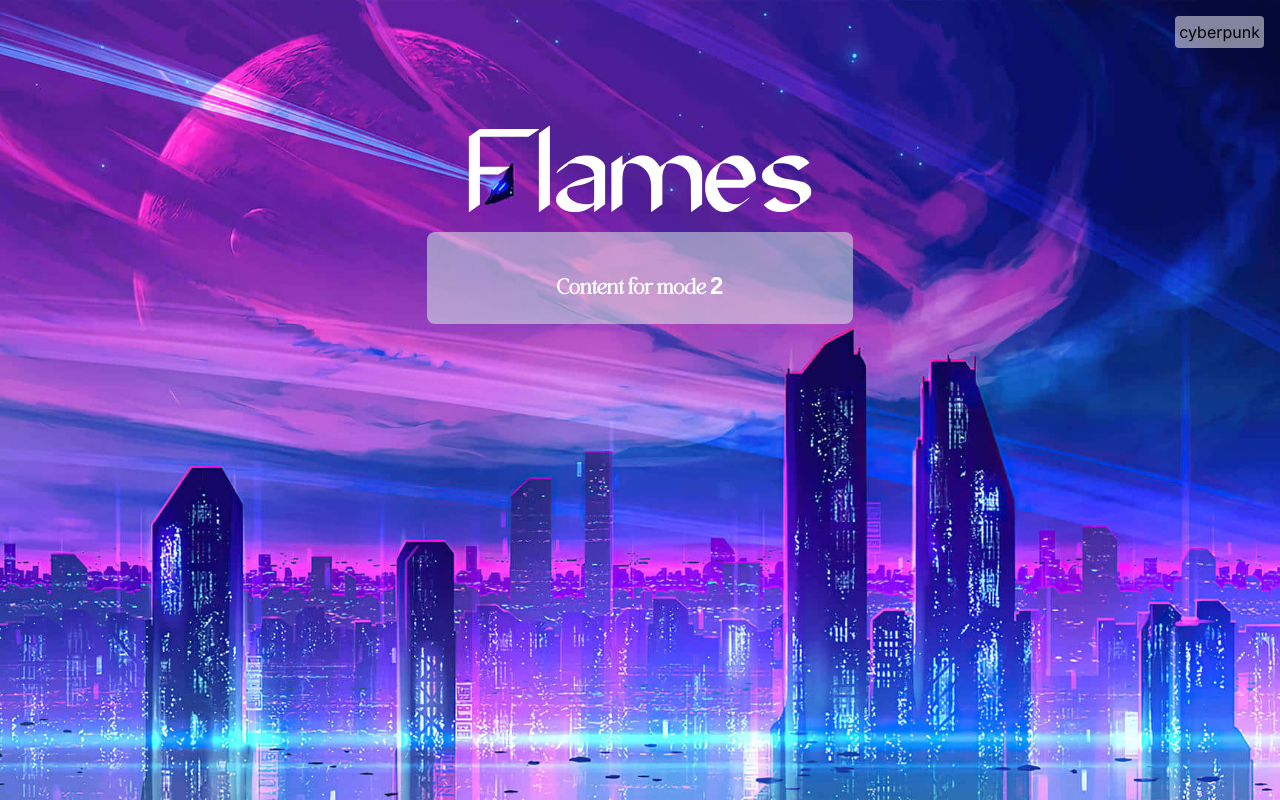
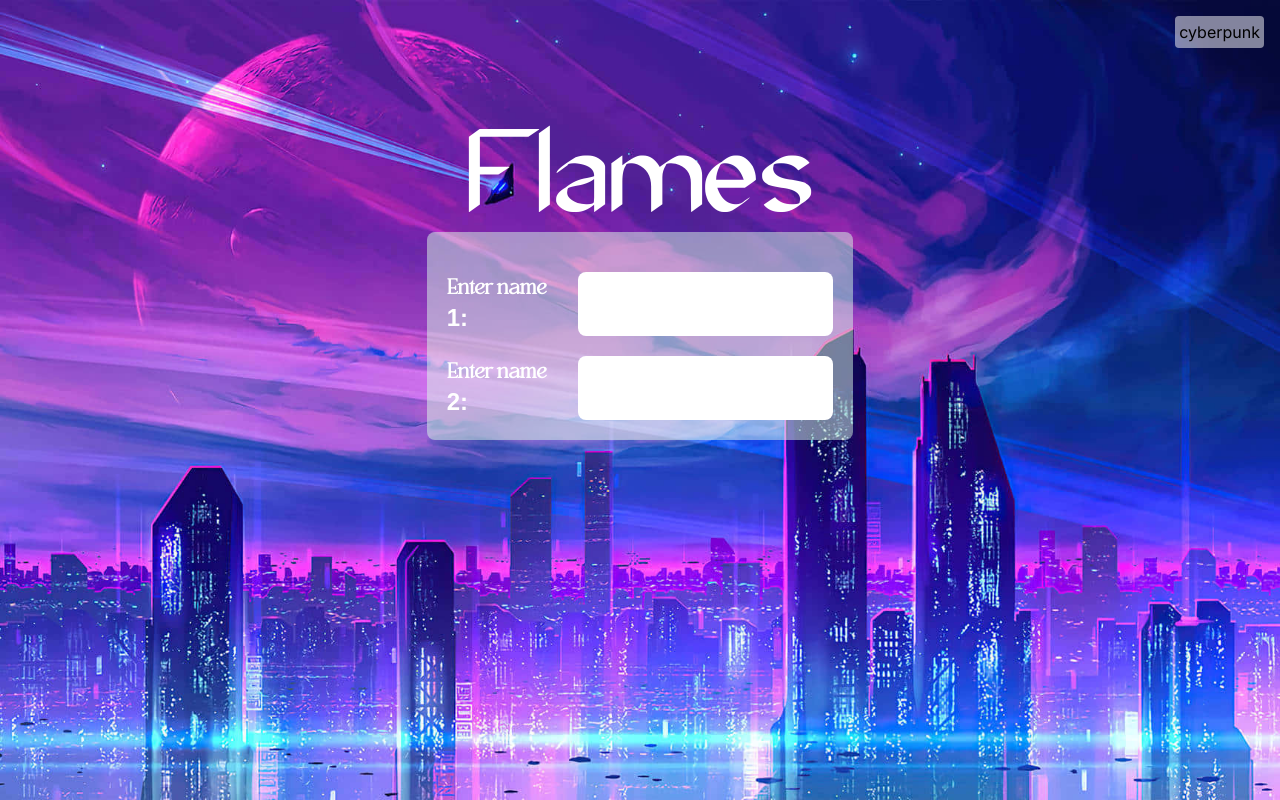
Before and after one commit to dxyaa/FlamesGame, a Next.js app: page / in a window 1280 px wide. Both pictures are taken after a click on the button "groot". Built offline with nearby package versions, Linux system fonts and the light colour scheme.

Commit message:
result frontend

```diff
--- a/src/app/page.js
+++ b/src/app/page.js
@@ -5,7 +5,7 @@ import green from "../../public/images/green.jpg";
 import night from "../../public/images/night.jpg";
 import paris from "../../public/images/paris.jpg";
 import CircularIterator from "./components/circular";
-import { useRef } from "react";
+import { useEffect, useRef } from "react";
 
 export default function Home() {
   const [mode, setMode] = useState(1);
@@ -212,8 +212,46 @@ export default function Home() {
                   </div>
                 </>
               )}
-              {mode === 2 && <div className="text-2xl">Content for mode 2</div>}
-              {mode === 3 && <div className="text-2xl">Content for mode 3</div>}
+              {mode === 2 && (
+                <>
+                  <div className="flex flex-row w-full justify-center">
+                    <p className="text-2xl">Enter name 1:</p>
+                    <input
+                      onChange={(e) => setName1(e.target.value)}
+                      value={name1}
+                      className="p-1 ml-2 rounded-lg w-2/3 text-black"
+                    />
+                  </div>
+                  <div className="flex flex-row w-full justify-center">
+                    <p className="text-2xl">Enter name 2:</p>
+                    <input
+                      value={name2}
+                      onChange={(e) => setName2(e.target.value)}
+                      className="p-1 ml-2 rounded-lg w-2/3 text-black"
+                    />
+                  </div>
+                </>
+              )}
+              {mode === 3 && (
+                <>
+                  <div className="flex flex-row w-full justify-center">
+                    <p className="text-2xl">Enter name 1:</p>
+                    <input
+                      onChange={(e) => setName1(e.target.value)}
+                      value={name1}
+                      className="p-1 ml-2 rounded-lg w-2/3 text-black"
+                    />
+                  </div>
+                  <div className="flex flex-row w-full justify-center">
+                    <p className="text-2xl">Enter name 2:</p>
+                    <input
+                      value={name2}
+                      onChange={(e) => setName2(e.target.value)}
+                      className="p-1 ml-2 rounded-lg w-2/3 text-black"
+                    />
+                  </div>
+                </>
+              )}
               {mode === 1 && name1 && name2 && (
                 <div>
                   {/* <p className="text-2xl">Name 1: {name1}</p>
@@ -230,6 +268,38 @@ export default function Home() {
                   <p className="text-2xl">r: {result}</p>
                 </div>
               )}
+              {mode === 2 && name1 && name2 && (
+                <div>
+                  {/* <p className="text-2xl">Name 1: {name1}</p>
+                  <p className="text-2xl">Name 2: {name2}</p>*/}
+                  <button
+                    className="bg-blue-500 text-white font-semibold py-2 px-4 rounded"
+                    onClick={compareNames}
+                  >
+                    Compare Names
+                  </button>
+                  {/* <p className="text-2xl">
+                    Number of dissimilar letters: {count}
+                </p>*/}
+                  <p className="text-2xl">r: {result}</p>
+                </div>
+              )}
+              {mode === 3 && name1 && name2 && (
+                <div>
+                  {/* <p className="text-2xl">Name 1: {name1}</p>
+                  <p className="text-2xl">Name 2: {name2}</p>*/}
+                  <button
+                    className="bg-blue-500 text-white font-semibold py-2 px-4 rounded"
+                    onClick={compareNames}
+                  >
+                    Compare Names
+                  </button>
+                  {/* <p className="text-2xl">
+                    Number of dissimilar letters: {count}
+                </p>*/}
+                  <p className="text-2xl">{result}!!</p>
+                </div>
+              )}
             </div>
           </div>
         </div>
```
